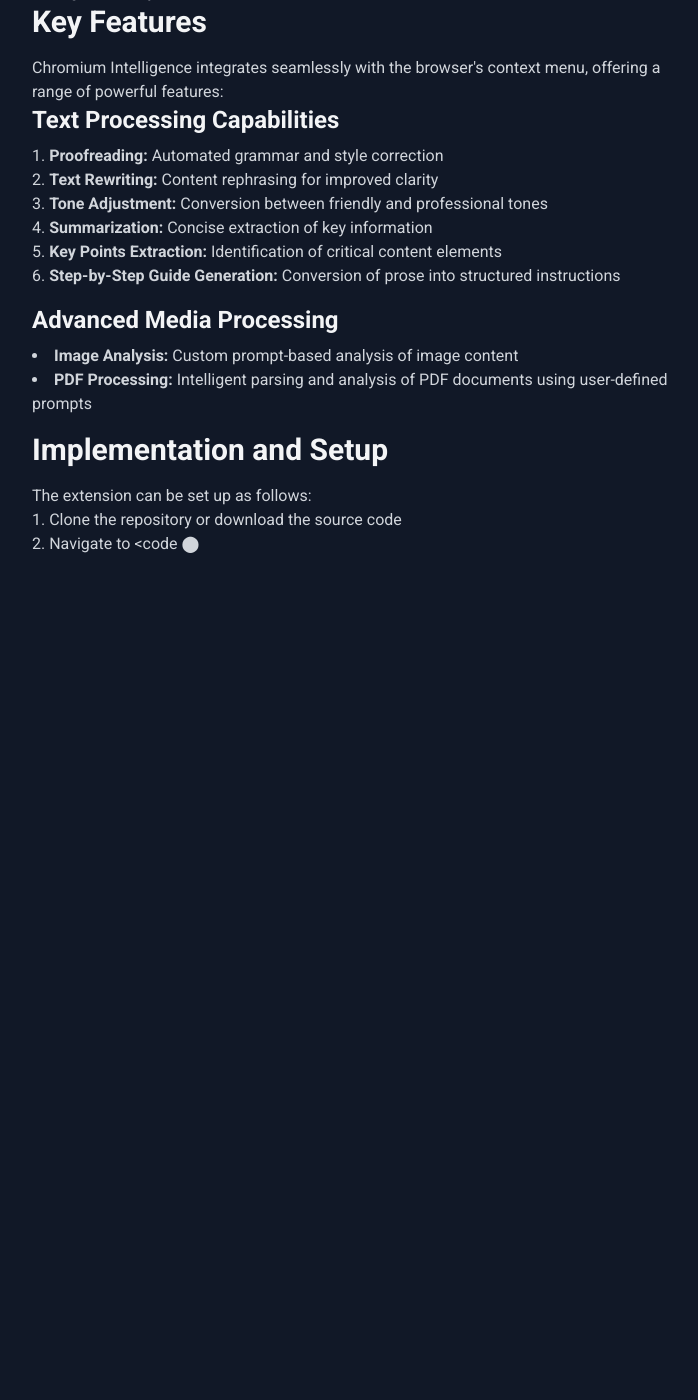
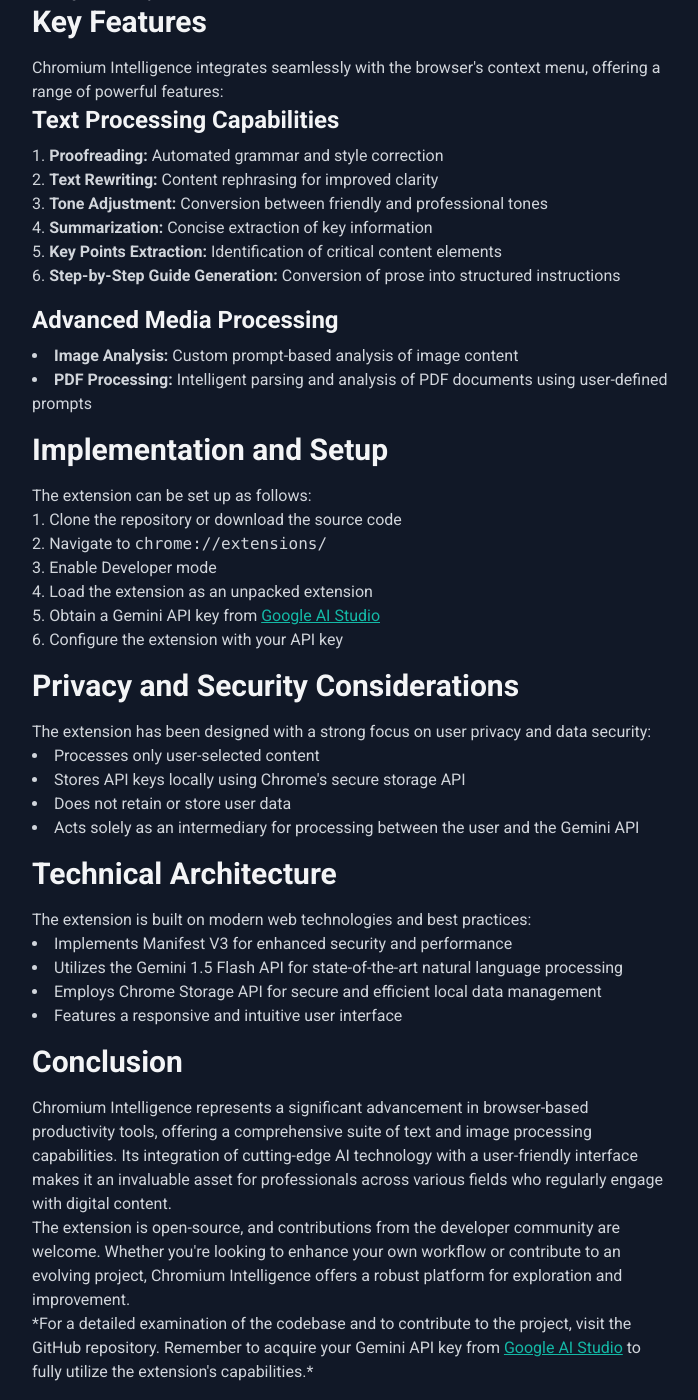
Before and after one commit to J0hnLe/oj.hn, a Jekyll site: the page built from _posts/2024-10-29-Chromium-Intelligence.md, in a window 1280 px wide and 1400 px high, scrolled down 850 px. Shown: the whole window, without its empty margins (288-986 px from the left). Built offline with Jekyll 4.4.1, drawn with Linux system fonts in a browser that asks for light colours; nearby versions of some CDN libraries; before the commit the page ends 1438 px from its top, so only the background shows below that.

Commit message:
Update 2024-10-29-Chromium-Intelligence.md

```diff
--- a/_posts/2024-10-29-Chromium-Intelligence.md
+++ b/_posts/2024-10-29-Chromium-Intelligence.md
@@ -55,4 +55,42 @@
   <p>The extension can be set up as follows:</p>
   <ol class="list-decimal list-inside mb-4">
     <li>Clone the repository or download the source code</li>
-    <li>Navigate to <code ⬤
+    <li>Navigate to <code>chrome://extensions/</code></li>
+    <li>Enable Developer mode</li>
+    <li>Load the extension as an unpacked extension</li>
+    <li>Obtain a Gemini API key from <a href="https://ai.google.dev" class="text-teal-500 underline">Google AI Studio</a></li>
+    <li>Configure the extension with your API key</li>
+  </ol>
+</section>
+
+<section id="privacy-and-security">
+  <h2 class="text-3xl font-bold text-gray-100 mb-4">Privacy and Security Considerations</h2>
+  <p>The extension has been designed with a strong focus on user privacy and data security:</p>
+  <ul class="list-disc list-inside mb-4">
+    <li>Processes only user-selected content</li>
+    <li>Stores API keys locally using Chrome's secure storage API</li>
+    <li>Does not retain or store user data</li>
+    <li>Acts solely as an intermediary for processing between the user and the Gemini API</li>
+  </ul>
+</section>
+
+<section id ="technical-architecture">
+  <h2 class="text-3xl font-bold text-gray-100 mb-4">Technical Architecture</h2>
+  <p>The extension is built on modern web technologies and best practices:</p>
+  <ul class="list-disc list-inside mb-4">
+    <li>Implements Manifest V3 for enhanced security and performance</li>
+    <li>Utilizes the Gemini 1.5 Flash API for state-of-the-art natural language processing</li>
+    <li>Employs Chrome Storage API for secure and efficient local data management</li>
+    <li>Features a responsive and intuitive user interface</li>
+  </ul>
+</section>
+
+<section id="conclusion">
+  <h2 class="text-3xl font-bold text-gray-100 mb-4">Conclusion</h2>
+  <p>Chromium Intelligence represents a significant advancement in browser-based productivity tools, offering a comprehensive suite of text and image processing capabilities. Its integration of cutting-edge AI technology with a user-friendly interface makes it an invaluable asset for professionals across various fields who regularly engage with digital content.</p>
+  <p>The extension is open-source, and contributions from the developer community are welcome. Whether you're looking to enhance your own workflow or contribute to an evolving project, Chromium Intelligence offers a robust platform for exploration and improvement.</p>
+</section>
+
+<footer>
+  <p>*For a detailed examination of the codebase and to contribute to the project, visit the GitHub repository. Remember to acquire your Gemini API key from <a href="https://ai.google.dev" class="text-teal-500 underline">Google AI Studio</a> to fully utilize the extension's capabilities.*</p>
+</footer>
```
